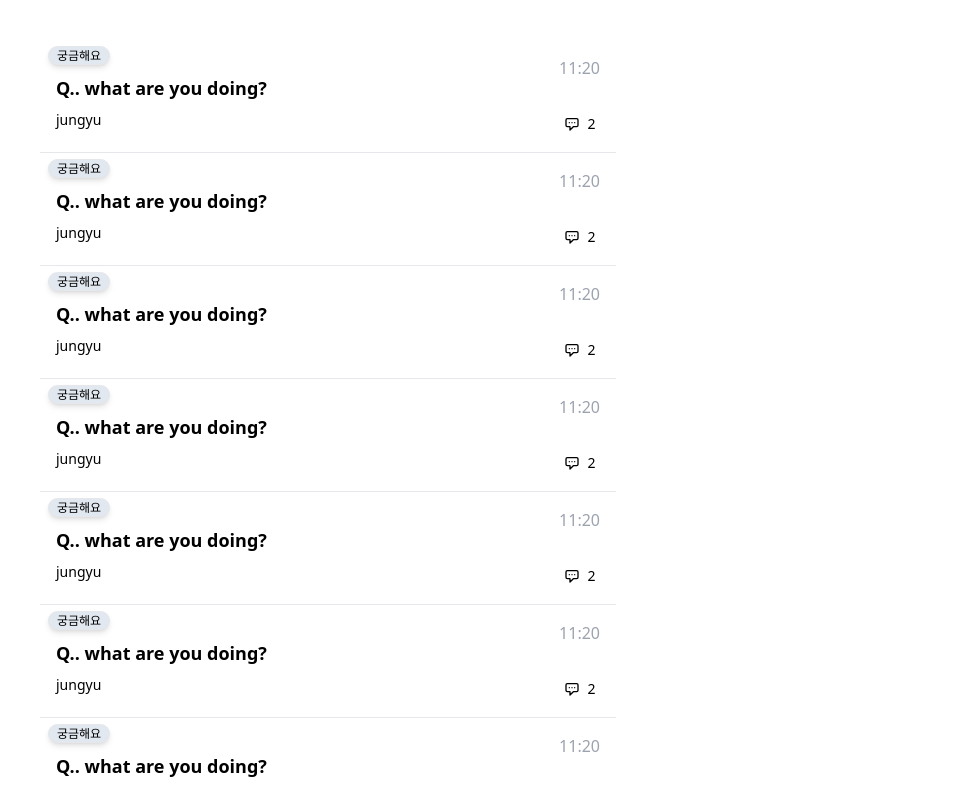
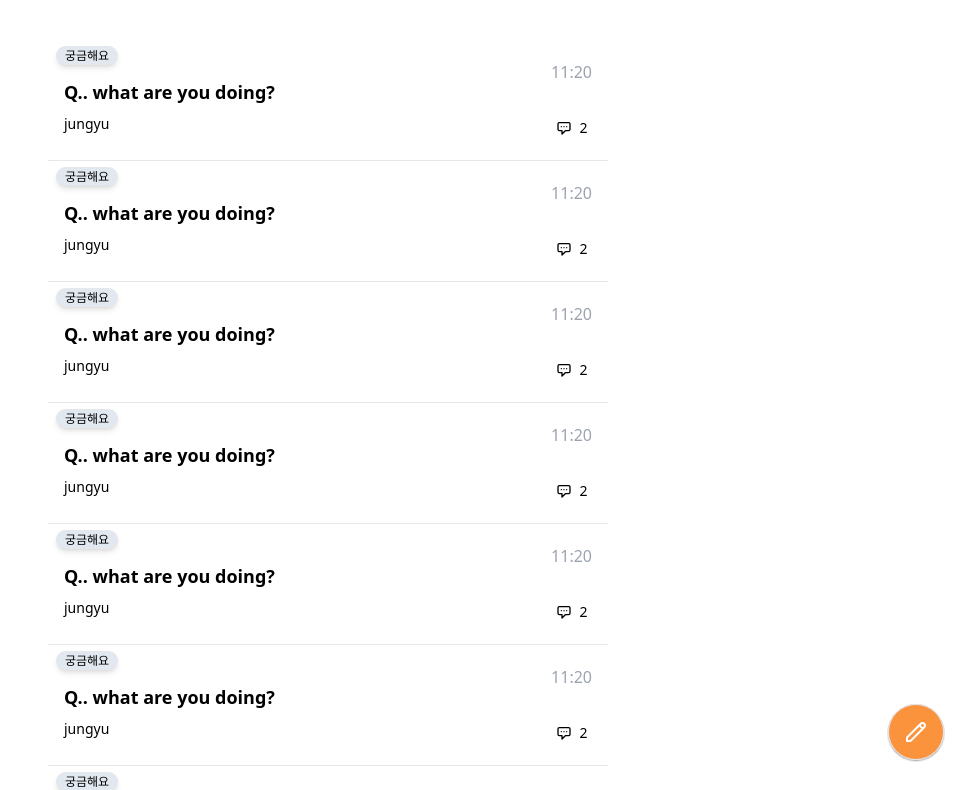
Before and after one commit to jungyu333/carrot_market, a Next.js app: page /communicate in a window 1280 px wide. Shown: the top 790 px of the page, without its empty margins (312-1280 px from the left). Built offline with nearby package versions, Linux system fonts and the light colour scheme.

Commit message:
chats.tsx css

```diff
--- /dev/null
+++ b/pages/chats.tsx
@@ -0,0 +1,59 @@
+import tw from "tailwind-styled-components";
+
+const Wrapper = tw.div`
+  mt-16
+`;
+
+const ChatContainer = tw.div`
+  border-b
+  py-2
+  px-4
+  flex
+  items-center
+  space-x-4
+  cursor-pointer
+  hover:bg-gray-200
+`;
+
+const AvatarContainer = tw.div`
+  w-16
+  h-16
+  bg-slate-300
+  rounded-full
+`;
+
+const Avater = tw.div``;
+
+const MainContainer = tw.div`
+  flex
+  flex-col
+  space-y-3
+`;
+
+const UserName = tw.span`
+  font-medium
+  text-lg
+`;
+
+const Content = tw.span`
+  text-sm
+  text-gray-400
+`;
+
+export default function Chat() {
+  return (
+    <Wrapper>
+      {[1, 2, 3, 4, 5, 6, 7, 8, 9].map((i) => (
+        <ChatContainer key={i}>
+          <AvatarContainer>
+            <Avater />
+          </AvatarContainer>
+          <MainContainer>
+            <UserName>Jungyu</UserName>
+            <Content>How are You!</Content>
+          </MainContainer>
+        </ChatContainer>
+      ))}
+    </Wrapper>
+  );
+}
--- a/pages/communicate.tsx
+++ b/pages/communicate.tsx
@@ -2,11 +2,13 @@ import tw from "tailwind-styled-components";
 
 const Wrapper = tw.div`
   mt-10
+  px-2
+  relative
 `;
 
 const PostContainer = tw.div`
   px-4
-  py-4
+  py-5
   border-b
   flex
   items-center
@@ -69,6 +71,25 @@ const CommentContainer = tw.div`
 const Comment = tw.span`
   text-sm
 `;
+
+const NewProduct = tw.div`
+  border
+  h-14
+  w-14
+  rounded-full
+  p-1
+  flex
+  items-center
+  justify-center
+  bg-orange-400
+  hover:bg-orange-500
+  fixed
+  bottom-10
+  right-6
+  transition-colors
+  shadow-sm
+  text-white
+`;
 export default function Communicate() {
   return (
     <Wrapper>
@@ -101,6 +122,22 @@ export default function Communicate() {
               </CommentContainer>
             </PostSubInfoContainer>
           </PostContainer>
+          <NewProduct>
+            <svg
+              xmlns="http://www.w3.org/2000/svg"
+              className="h-6 w-6"
+              fill="none"
+              viewBox="0 0 24 24"
+              stroke="currentColor"
+              strokeWidth="2"
+            >
+              <path
+                strokeLinecap="round"
+                strokeLinejoin="round"
+                d="M15.232 5.232l3.536 3.536m-2.036-5.036a2.5 2.5 0 113.536 3.536L6.5 21.036H3v-3.572L16.732 3.732z"
+              />
+            </svg>
+          </NewProduct>
         </>
       ))}
     </Wrapper>
--- a/pages/index.tsx
+++ b/pages/index.tsx
@@ -77,7 +77,7 @@ const NewProduct = tw.div`
   bottom-10
   right-6
   transition-colors
-  shadow-xl
+  shadow-sm
   text-white
 `;
 
```
